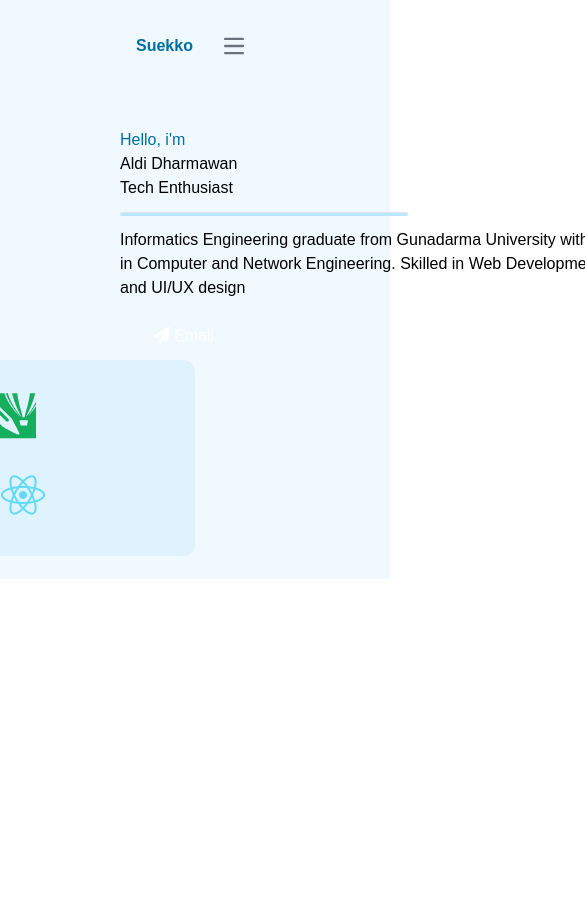
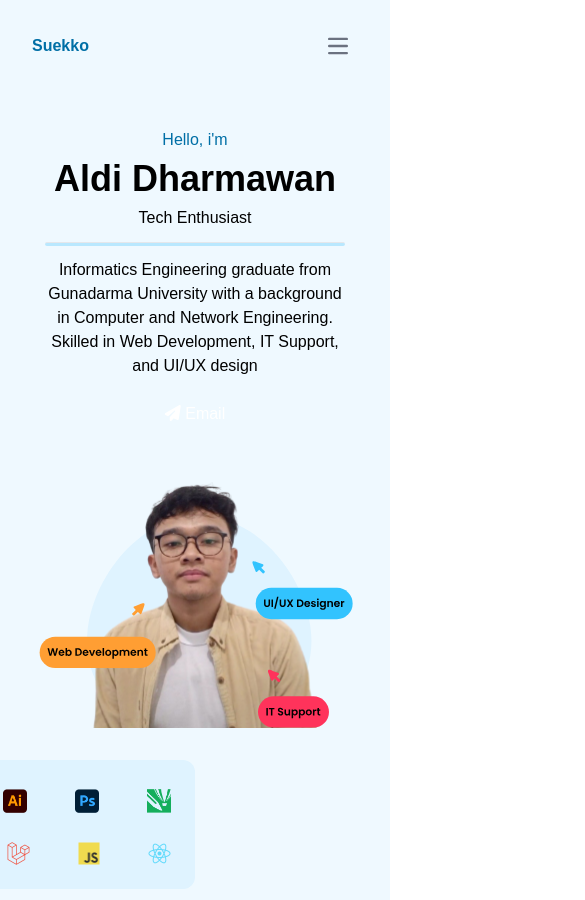
Before and after one commit to Suekko28/web-portofolio-app, a React (Vite) app: page / in a window 390 px wide. Shown: the top 900 px of the page, 585 px wide, since content can reach past the window. Before the commit the page ends 844 px from the top, so only its background shows below. Built offline with nearby package versions, Linux system fonts and the light colour scheme.

Commit message:
hero section responsive
make hero section responsive

```diff
--- a/src/component/home/Hero/HeroBody.jsx
+++ b/src/component/home/Hero/HeroBody.jsx
@@ -5,19 +5,19 @@ import HeroSkills from "./HeroSkills";
 function HeroBody() {
   return (
     <div className="HeroBody">
-      <div className="flex mx-[120px] justify-center items-center">
-        <div className="description w-full ">
-          <div className="w-xl">
-            <h1 className="text-blue-dark text-normal text-[32px]">
+      <div className="flex mx-[32px] justify-center items-center lg:flex-nowrap sm:flex-wrap xl:mx-[120px] custome_content_flex">
+        <div className="description w-full">
+          <div className="custome_content_width w-lg mx-auto text-center lg:w-xl lg:text-left lg:mx-0">
+            <h1 className="text-blue-dark font-normal text-[32px]">
               Hello, i'm
             </h1>
-            <h1 className="text-black text-[64px] text-semibold">
+            <h1 className="text-[64px] font-semibold custome_content_name">
               Aldi Dharmawan
             </h1>
             <div className="space-y-3">
-              <p className="text-extralight text-base">Tech Enthusiast</p>
-              <hr className="w-1/2 h-1 bg-blue-divider rounded" />
-              <p className="text-light">
+              <p className="font-light">Tech Enthusiast</p>
+              <hr className="w-full xl:w-1/2 h-1 bg-blue-divider rounded" />
+              <p className="font-light">
                 Informatics Engineering graduate from Gunadarma University with
                 a background in Computer and Network Engineering. Skilled in Web
                 Development, IT Support, and UI/UX design
@@ -30,7 +30,7 @@ function HeroBody() {
           <img
             src="/src/assets/images/profile-svg.svg"
             alt="Profile"
-            className="ml-auto relative top-[-20px]"
+            className="mx-auto mt-12 lg:mx-0 lg:ml-auto lg:mt-0 relative top-[-20px]"
           />
         </div>
       </div>
--- a/src/component/home/Hero/HeroButton.jsx
+++ b/src/component/home/Hero/HeroButton.jsx
@@ -3,7 +3,7 @@ import React from "react";
 function HeroButton() {
   return (
     <div>
-      <button className="bg-blue-dark text-white w-32 p-3 rounded-lg font-normal">
+      <button type="button" className="bg-blue-dark text-white w-36 p-3 rounded-lg font-normal drop-shadow-lg ">
         <i class="fa-solid fa-paper-plane"></i> Email
       </button>
     </div>
--- a/src/component/home/Hero/HeroSection.jsx
+++ b/src/component/home/Hero/HeroSection.jsx
@@ -4,8 +4,8 @@ import HeroSkills from "./HeroSkills";
 
 function HeroSection() {
   return (
-    <div className="HeroSection">
-      <div className="w-auto bg-blue-light h-[579px] pt-32">
+<div className="HeroSection">
+      <div className="w-full bg-blue-light h-[900px] lg:h-[579px] pt-32">
         <HeroBody />
       </div>
     </div>
--- a/src/component/home/Hero/HeroSkills.jsx
+++ b/src/component/home/Hero/HeroSkills.jsx
@@ -18,8 +18,8 @@ const LogoRow = ({ logos }) => {
   return (
     <div className="flex justify-center items-center space-x-12">
       {logos.map((src, index) => (
-        <div key={index} className="html">
-          <img src={src} alt={`Logo ${index + 1}`} />
+        <div key={index} className="logo">
+          <img src={src} alt={`Logo ${index + 1}`} className="imageLogo" />
         </div>
       ))}
     </div>
@@ -29,7 +29,7 @@ const LogoRow = ({ logos }) => {
 function HeroSkills() {
   return (
     <div className="heroSkills">
-      <div className="absolute w-[736px] h-[196px] bg-blue-default left-1/2 -translate-x-1/2 px-[120px] py-[24px] rounded-xl">
+      <div className="absolute w-[500px] h-[196px] md:w-[736px] md:h-[196px] bg-blue-default left-1/2 -translate-x-1/2 mt-3 px-[32px] py-[24px] md:px-[120px] md:py-[24px] rounded-xl custome_skills_width">
         <div className="space-y-6">
           <LogoRow logos={imageLogos.slice(0, 5)} />
           <LogoRow logos={imageLogos.slice(5, 10)} />
--- a/src/component/home/Navbar/PortoNavbar.jsx
+++ b/src/component/home/Navbar/PortoNavbar.jsx
@@ -3,7 +3,7 @@ import React from "react";
 function PortoNavbar() {
   return (
     <nav class="bg-blue-light border-gray-200 dark:bg-gray-900 fixed w-full z-1">
-      <div class="max-w-screen-xl mx-[120px] h-[92px] flex flex-wrap items-center justify-between p-4">
+      <div class="max-w-screen md:mx-[120px] mx-[32px] h-[92px] flex flex-wrap items-center justify-between">
         <a
           href="https://flowbite.com/"
           class="flex items-center space-x-3 rtl:space-x-reverse"
--- a/src/styles/style.css
+++ b/src/styles/style.css
@@ -1,11 +1,11 @@
 @import "tailwindcss";
-@import url("https://fonts.googleapis.com/css2?family=Montserrat:ital,wght@0,300;1,300&family=Poppins:ital,wght@0,100;0,200;0,300;0,400;0,500;0,600;0,700;0,800;0,900;1,100;1,200;1,300;1,400;1,500;1,600;1,700;1,800;1,900&display=swap");
-
+@import url("https://fonts.googleapis.com/css2?family=Poppins:ital,wght@0,100;0,200;0,300;0,400;0,500;0,600;0,700;0,800;0,900;1,100;1,200;1,300;1,400;1,500;1,600;1,700;1,800;1,900&display=swap");
 :root {
   --color-blue-dark: #006fa6;
   --color-blue-light: #eff9ff;
-  --color-blue-default: #DFF3FF;
-  --color-blue-divider: #B9E8FE;
+  --color-blue-default: #dff3ff;
+  --color-blue-divider: #b9e8fe;
+  --color-blue-hover: #07314a;
 
   --color-orange-light: #ff9e33;
   --color-red-light: #ff335b;
@@ -16,8 +16,9 @@
 @theme {
   --color-blue-dark: #006fa6; /* Bisa didefinisikan di sini juga */
   --color-blue-light: #eff9ff; /* Bisa didefinisikan di sini juga */
-  --color-blue-default: #DFF3FF; /* Bisa didefinisikan di sini juga */
-  --color-blue-divider: #B9E8FE; /* Bisa didefinisikan di sini juga */
+  --color-blue-default: #dff3ff; /* Bisa didefinisikan di sini juga */
+  --color-blue-divider: #b9e8fe; /* Bisa didefinisikan di sini juga */
+  --color-blue-hover: #07314a; /* Bisa didefinisikan di sini juga */
 }
 
 body {
@@ -25,5 +26,27 @@ body {
 }
 
 hr {
-  color: #B9E8FE;
+  color: #b9e8fe;
 }
+
+/* Hero Section */
+
+@media only screen and (max-width: 640px) {
+  .custome_content_flex {
+    display: flex;
+    flex-wrap: wrap;
+  }
+  .custome_content_width {
+    width: 300px;
+  }
+  .custome_content_name {
+    font-size: 36px;
+  }
+
+  .custome_skills_width{
+    width: 360px;
+    padding: 24px 24px;
+    height: auto;
+
+  }
+}
--- a/tailwind.config.js
+++ b/tailwind.config.js
@@ -1,10 +1,12 @@
-module.exports = {
-    theme: {
-      extend: {
-        colors: {
-          primary: "var( --color-blue-dark)",
-          secondary: "var --color-blue-light)"
-        },
+import defaultTheme from "tailwindcss/defaultTheme";
+
+export default {
+  theme: {
+    extend: {
+      fontFamily: {
+        poppins: ["Poppins", ...defaultTheme.fontFamily.sans],
       },
     },
-  };
+  },
+  plugins: [],
+};
```
